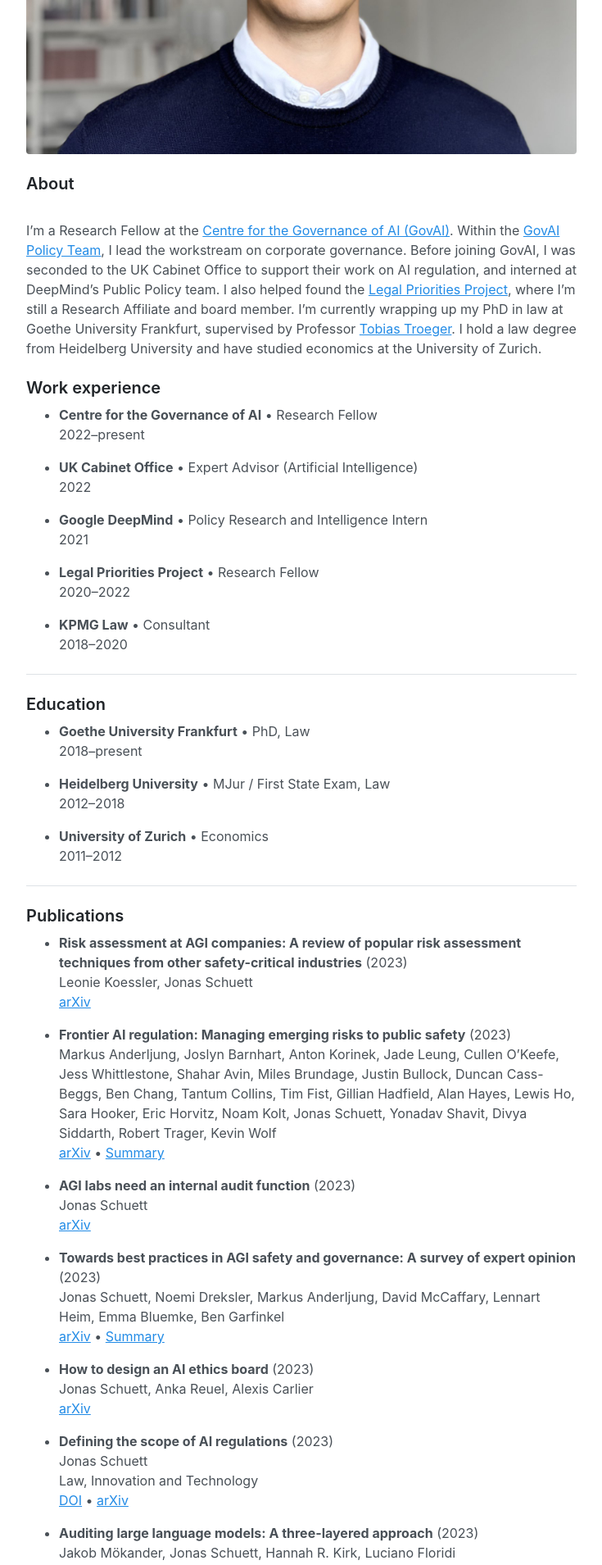
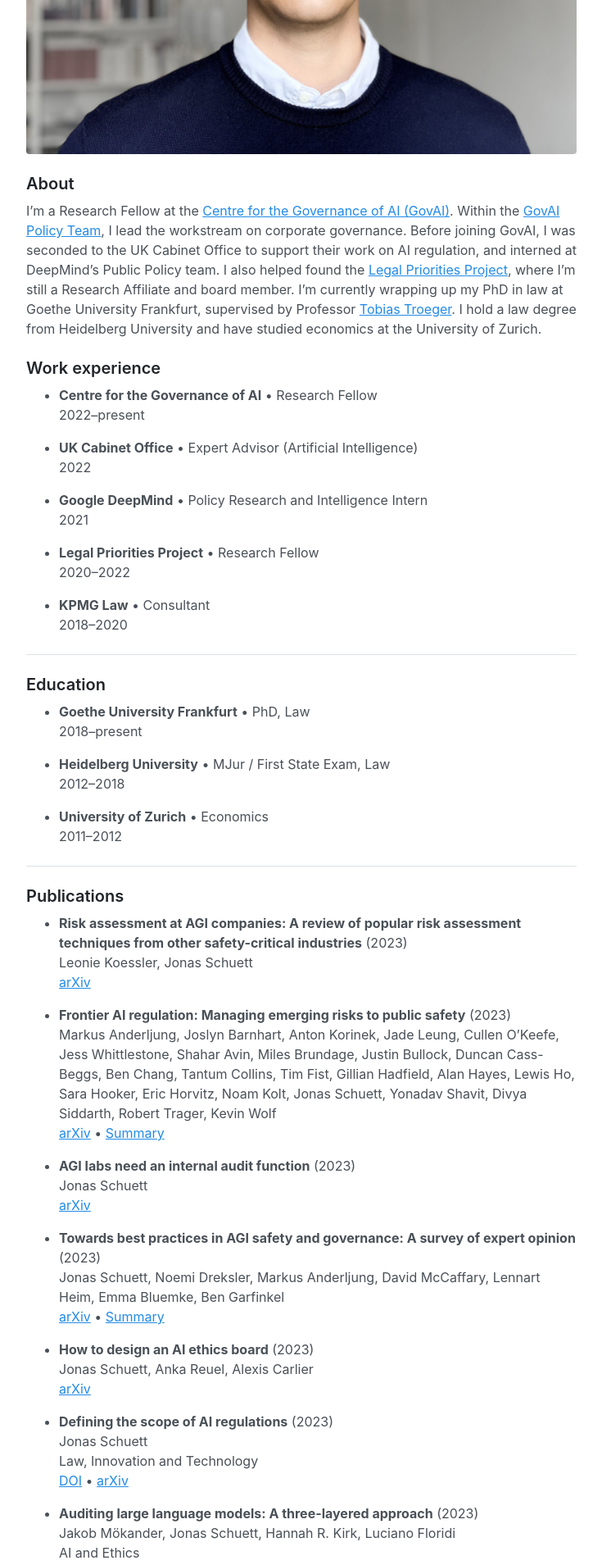
Before and after one commit to jonasschuett/jonasschuett.github.io, a Jekyll site: the page built from _posts/2020-04-04-introduction.md, in a window 1280 px wide. Shown: the part 613-2522 px from the top of the page at 82% size, without its empty margins (272-1007 px from the left). Built offline with Jekyll 4.4.1, drawn with Linux system fonts in a browser that asks for light colours.

```diff
--- a/_posts/2020-04-04-introduction.md
+++ b/_posts/2020-04-04-introduction.md
@@ -6,7 +6,7 @@ title: I'm a researcher at the Centre for the Governance of AI in Oxford. I try
 
 ### About
 
-<br>I'm a Research Fellow at the [Centre for the Governance of AI (GovAI)](https://www.governance.ai/). Within the [GovAI Policy Team](https://www.governance.ai/post/announcing-the-govai-policy-team), I lead the workstream on corporate governance. Before joining GovAI, I was seconded to the UK Cabinet Office to support their work on AI regulation, and interned at DeepMind’s Public Policy team. I also helped found the [Legal Priorities Project](https://www.legalpriorities.org/), where I'm still a Research Affiliate and board member. I'm currently wrapping up my PhD in law at Goethe University Frankfurt, supervised by Professor [Tobias Troeger](https://www.jura.uni-frankfurt.de/43943776/Chair). I hold a law degree from Heidelberg University and have studied economics at the University of Zurich.
+I'm a Research Fellow at the [Centre for the Governance of AI (GovAI)](https://www.governance.ai/). Within the [GovAI Policy Team](https://www.governance.ai/post/announcing-the-govai-policy-team), I lead the workstream on corporate governance. Before joining GovAI, I was seconded to the UK Cabinet Office to support their work on AI regulation, and interned at DeepMind’s Public Policy team. I also helped found the [Legal Priorities Project](https://www.legalpriorities.org/), where I'm still a Research Affiliate and board member. I'm currently wrapping up my PhD in law at Goethe University Frankfurt, supervised by Professor [Tobias Troeger](https://www.jura.uni-frankfurt.de/43943776/Chair). I hold a law degree from Heidelberg University and have studied economics at the University of Zurich.
 
 ### Work experience
 
```
